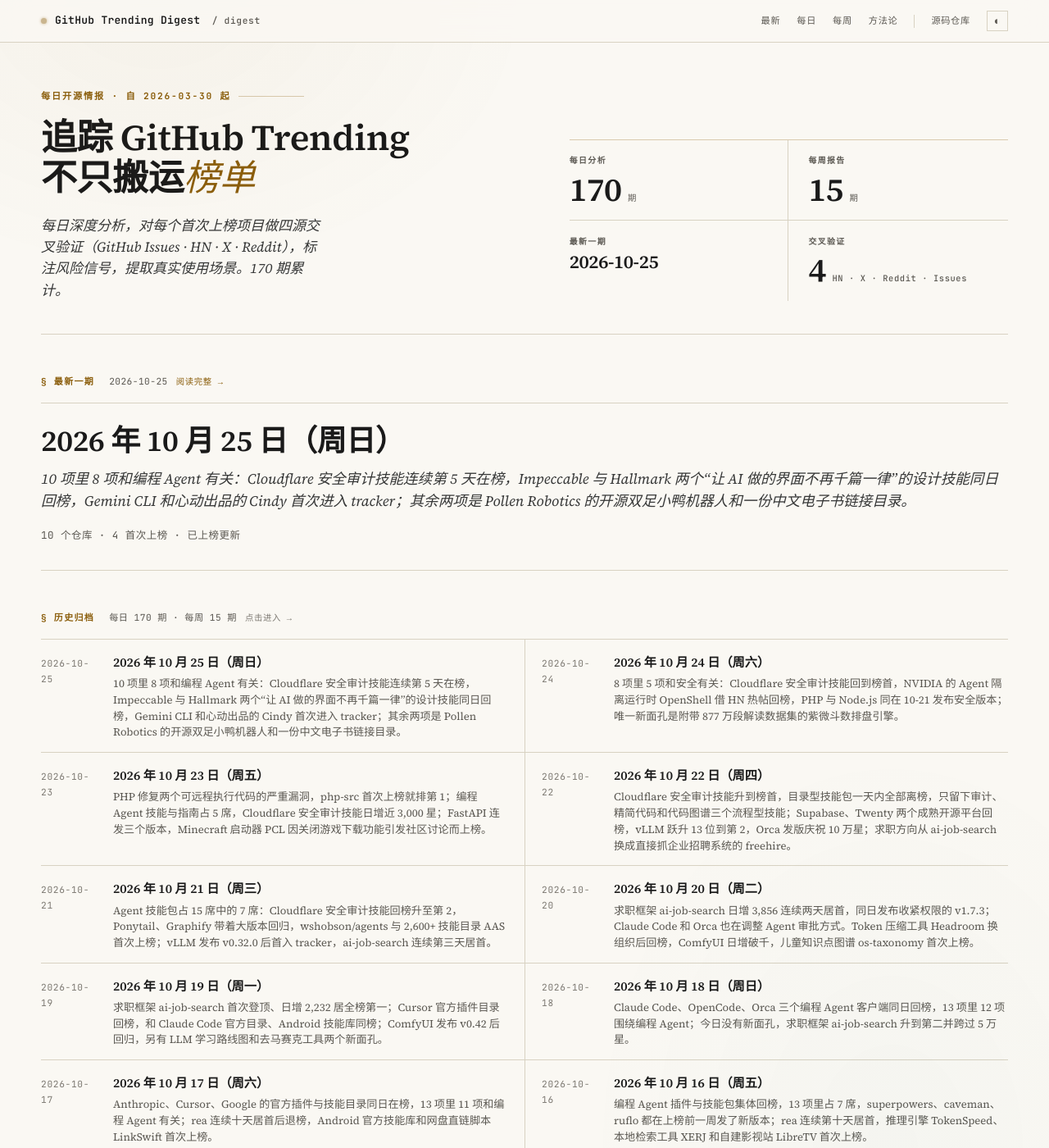
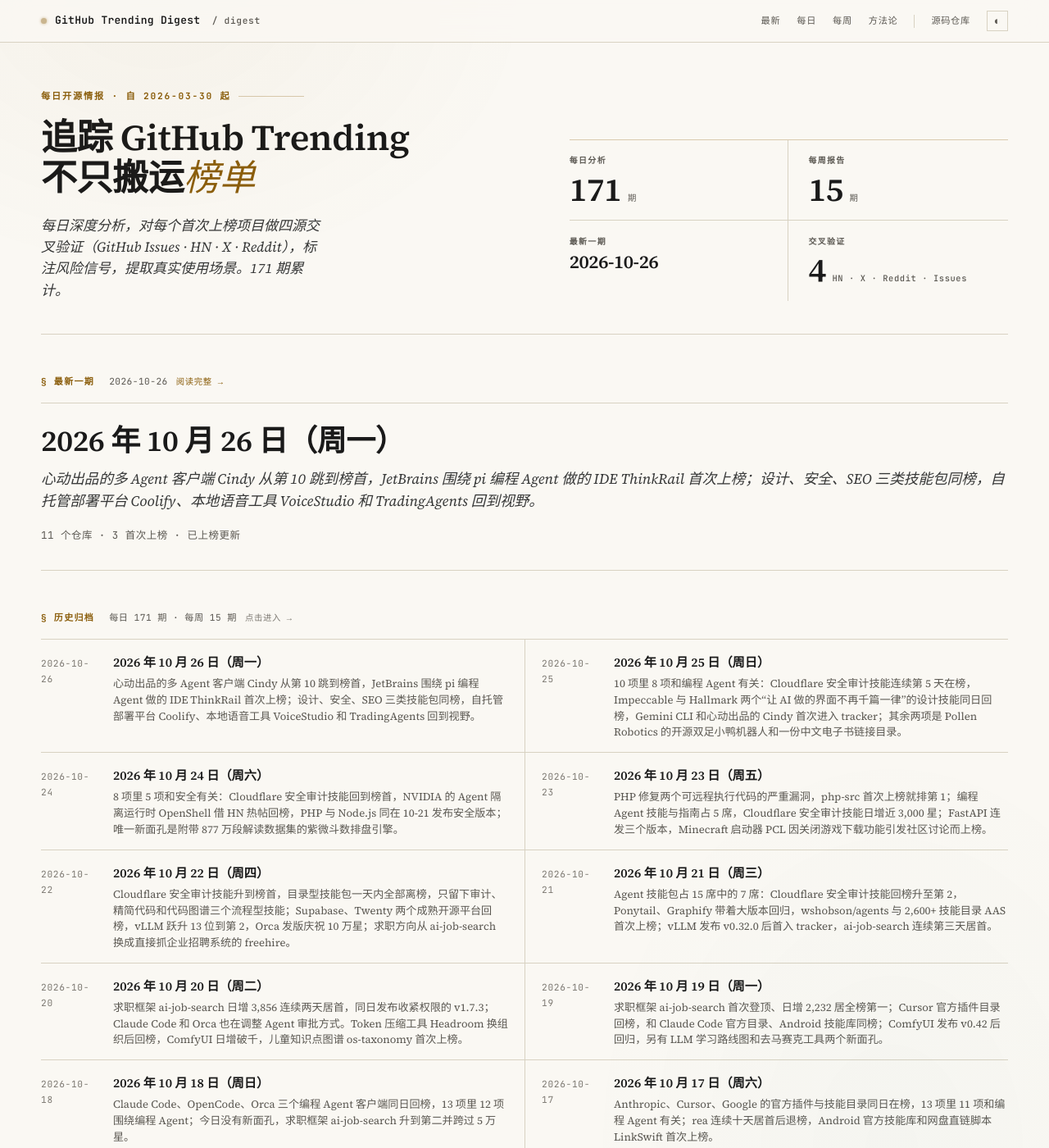
Before and after one commit to maxzyma/github-trending-digest, a Jekyll site: the page built from index.md, in a window 1280 px wide and 1400 px high. Shown: the whole window at 82% size. Built offline with Jekyll 4.4.1, drawn with Linux system fonts in a browser that asks for light colours; some of the changed lines change nothing that is shown; some of the changed text lies outside the part shown.

Commit message:
daily: 2026-10-26 public archive

```diff
--- /dev/null
+++ b/daily/2026-10-26-analysis.md
@@ -0,0 +1,166 @@
+---
+layout: daily
+date: 2026-10-26
+title: GitHub Trending 深度分析 — 2026 年 10 月 26 日（周一）
+subtitle: 心动出品的多 Agent 客户端 Cindy 从第 10 跳到榜首，JetBrains 围绕 pi 编程 Agent 做的 IDE ThinkRail 首次上榜；设计、安全、SEO 三类技能包同榜，自托管部署平台 Coolify、本地语音工具 VoiceStudio 和 TradingAgents 回到视野。
+total: 11
+new_count: 3
+new_repos:
+  - repo: JetBrains/thinkrail
+    stars: 1812
+    star_delta: 51
+    lang: TypeScript
+    source_strength: 中
+    risk_tags: ['stability', 'dependency', 'bus_factor', '安全隔离']
+  - repo: AgriciDaniel/claude-seo
+    stars: 20959
+    star_delta: 197
+    lang: Python
+    source_strength: 中
+    risk_tags: ['cost', 'dependency', 'bus_factor', 'vanity', '商业导流']
+updated_repos:
+  - repo: makecindy/cindy
+    change: ↑9
+    days_listed: 2
+  - repo: Nutlope/hallmark
+    change: ↑2
+    days_listed: 2
+  - repo: pbakaus/impeccable
+    change: ↑2
+    days_listed: 2
+  - repo: pollen-robotics/microduck
+    change: ↑2
+    days_listed: 2
+  - repo: cloudflare/security-audit-skill
+    change: ↓9
+    days_listed: 6
+---
+
+# GitHub Trending 深度分析 — 2026 年 10 月 26 日（周一）
+
+_心动出品的多 Agent 客户端 Cindy 从第 10 跳到榜首，JetBrains 围绕 pi 编程 Agent 做的 IDE ThinkRail 首次上榜；设计、安全、SEO 三类技能包同榜，自托管部署平台 Coolify、本地语音工具 VoiceStudio 和 TradingAgents 回到视野。_
+
+_项目总数: 11 | 首次上榜: 3 | 重新上榜: 3 | 已上榜更新: 5 | 数据源: https://github.com/trending_
+
+## 本日主线
+
+**主线一：榜单地图 — 编程 Agent 的技能包和客户端占 6 席，自托管工具占 2 席。** 今日分组：
+
+- **编程 Agent 技能包**（4 项）—— `Nutlope/hallmark`（↑2，#2，33,917 ⭐，+1,317）和 `pbakaus/impeccable`（↑2，#4，87,774 ⭐）两个设计技能，`cloudflare/security-audit-skill`（↓9，#10，47,010 ⭐，+2,878）安全审计技能，`AgriciDaniel/claude-seo`（NEW，#11，20,959 ⭐）SEO 审计技能
+- **Agent 客户端与 IDE**（2 项）—— `makecindy/cindy`（↑9，#1，4,942 ⭐，+675）把 Claude Code、Codex 装进同一个桌面和手机客户端，`JetBrains/thinkrail`（NEW，#8，1,812 ⭐）JetBrains 孵化的 pi 编程 Agent 专用 IDE
+- **自托管与本地化工具**（2 项）—— `debpalash/VoiceStudio`（RE，#3，86,946 ⭐，+1,592）本地运行的 ElevenLabs 替代品，`coollabsio/coolify`（NEW，#9，64,446 ⭐）可自托管的 Vercel / Heroku 替代平台
+- **其他方向**（3 项）—— `pollen-robotics/microduck`（↑2，#5）开源双足小鸭机器人，`TauricResearch/TradingAgents`（RE，#6，114,676 ⭐）多 Agent 炒股研究框架，`Renhuai123/ziwei-doushu`（RE，#7）紫微斗数排盘引擎
+
+和 10-25 的 10 项相比，留下 6 项。`NVIDIA/OpenShell`、`aws/agent-toolkit-for-aws`、`luongnv89/claude-howto`、`google-gemini/gemini-cli`、`jbiaojerry/ebook-treasure-chest` 五项离榜。新进的 5 项里 3 项是 RE：VoiceStudio 离榜一周后回来，ziwei-doushu 只离开一天，TradingAgents 上次在榜是 9-15。全榜日增合计约 9,200，security-audit-skill 一项占 31%。
+
+**主线二：技能包从“写代码”扩到“设计、安全、营销”等职能。** 今天 4 个技能包分别对应三个不同岗位的工作。设计侧 Impeccable 和 Hallmark 连续第 2 天同榜，Impeccable 10-24 发布 skill-v4.7.1，10-25 又合入 4 个检测规则修复（#1170、#1171、#1173）；Hallmark 10-22 的 v2 合并（#79）重做了主题展示页。安全侧 Cloudflare 的审计技能已连续在榜 6 天。新面孔是营销侧的 claude-seo：输入网址，由多个子 Agent 并行检查技术 SEO、结构化数据、AI 搜索可见度等，输出按优先级排列的修复清单，10-22 发布 v2.5.0。对读者来说，这说明技能包正在成为“把某个岗位的检查清单交给 Agent 跑”的通用载体；它们的效果仍取决于清单本身的质量和所依赖的外部数据。
+
+**主线三：Agent 外壳之争多了 IDE 厂商。** 昨天的主线是“一个外壳管多个 Agent”，今天 Cindy 从 #10 升到榜首，ThinkRail 首次上榜。两者路线不同：Cindy 不自己做编程 Agent，把 Claude Code、Codex 装进同一个工作区，10-22、10-23 连发 v0.1.114 和 v0.1.115，新增伙伴群聊轮流发言、私聊话题和引用；ThinkRail 由 JetBrains 孵化，只服务开源编程 Agent pi，把每个任务放进独立 git worktree 并行跑，编辑器、终端、diff 审阅放在同一界面。ThinkRail 10-24、10-25 在 Hacker News 上有两个讨论帖（184 分 / 135 评论、56 分 / 82 评论），评价正反都有。老牌 IDE 厂商亲自下场做 Agent 外壳，说明“管理多个并行 Agent”已被当成独立的产品形态。
+
+**主线四：自托管和“用订阅代替 API key”在成熟项目里回流。** Coolify 是 2021 年开始的自托管部署平台，10-23 发布 v4.5.0，加入服务器安全补丁自动更新（beta）、passkey 登录、全局监控页和文件浏览器。VoiceStudio 在本地完成声音克隆、配音和转写，10-23 发布 v0.5.7-beta.2，10-26 合入 Windows 原生 ROCm 安装（#3045）。TradingAgents 10-16 发布 v0.7.0，可以直接用 ChatGPT Plus / Pro 订阅额度运行，不再必须配置 API key。三者共同指向一个需求：把部署、语音、模型调用的成本和数据留在自己可控的范围内。
+
+**主线五：榜单解读提醒 — 排名和当日星数仍不对应，短龄项目需要结合社区反馈判断。** security-audit-skill 今日 +2,878 是全榜最高，却排在第 10；Cindy 只涨 675 排第 1，ThinkRail 涨 51 排第 8。GitHub Trending 的排序不是单纯按当日星数。几个短龄项目的星数与 subscribers 比偏高：Hallmark 约 506:1，Impeccable 约 446:1，security-audit-skill 约 267:1，ThinkRail 约 259:1，Cindy 约 235:1；claude-seo 约 130:1，热度主要来自 X 上的转发和技能合集文章，HN 只有一个 1 分的 Show HN。比值本身不足以下结论，详见各项目段。
+
+## NEW 首次上榜
+
+### [JetBrains/thinkrail](https://github.com/JetBrains/thinkrail) — NEW ⭐ 1,812（+51）| TypeScript | 信源：中
+
+**它是什么**: JetBrains 孵化器里的开源 IDE，专门给开源命令行编程 Agent “pi” 套一个图形界面。可以装成桌面应用，也可以用命令行启动后在浏览器里打开。不用注册新账号，登录 JetBrains AI 或沿用 pi 自己的鉴权即可。
+
+**解决什么问题**: 在终端里用编程 Agent，同时跑几个任务容易互相改乱代码，过程也只能翻终端日志。ThinkRail 给每个任务开一个独立的 git worktree，多个 Agent 并行工作不碰你自己的工作目录；编辑器、终端、diff 审阅都在一个窗口里，审阅意见可以直接发回给 Agent。项目意图写在 `SPEC.md` 里，Agent 会读取并维护，换会话不丢上下文。
+
+**谁在用、怎么用**（来自 Issues/HN）:
+- 个人开发者用 pi 并行开发几个分支，在同一界面审 diff、开 PR；HN 帖（50233294）里有人说“正是我缺的 pi 图形界面”，也有人认为 worktree 并行比 JetBrains 现有 IDE 的 AI 集成顺手。
+- 有外部用户请求上架 Windows 包管理器 winget（#477）；社区出现了让它托管 Claude Code 的 fork，以及把 WebView 移植到 Avalonia 的实验（HN 49992698）。
+- 目前没找到团队或企业落地的案例。
+
+**社区怎么评价**:
+- 正面: worktree 隔离加集中审阅的工作流被认为实用；JetBrains 出品让人对长期维护有一定预期。
+- 负面: HN 上有人指出 README 和官网明显由 AI 撰写；Agent 直接在本机运行，没有容器或沙箱；JetBrains 同时有 Air 和 ThinkRail 两条 Agent 产品线，方向显得分散。issue 里有 macOS 睡眠唤醒后终端卡死（#428，已关）、标题栏不符合原生风格（#346）、工作区不能自定义名称（#420）。
+- 健康度: 1,812 星、7 个 subscribers（约 259:1），105 fork，open issue 与 PR 合计 203 个。仓库建于 2026-07-08，今天仍有推送。提交集中在两位核心成员，最新版本是 v0.3.0-nightly.6（10-25），尚无正式版。
+
+**风险与争议**:
+- **stability**: 只有 nightly 版本；macOS 桌面版只支持 Apple Silicon，Linux 要求 Ubuntu 24.04 以上。
+- **dependency**: 只支持 pi 一个 Agent，接其他 Agent 要靠社区 fork。
+- **bus_factor**: 提交集中在两人，孵化器项目能否长期投入取决于 JetBrains 的产品取舍。
+- **安全隔离**: Agent 在本机直接执行命令，没有沙箱，需要使用者自己控制权限。
+
+**技术备注**: TypeScript，Apache-2.0。基于 git worktree 隔离任务，支持 Skills 与 MCP；桌面版和浏览器版共用一套前端。
+
+### [coollabsio/coolify](https://github.com/coollabsio/coolify) — NEW ⭐ 64,446（+152）| PHP | 知名老项目首入 tracker
+
+**它是什么**: 开源、可自托管的部署平台，定位是 Vercel、Heroku、Netlify 的替代品。装在自己的服务器上后，可以一键部署静态站、数据库、全栈应用和 360 多个现成服务。
+
+**近况**: 2021-01 开源，64,446 星、5,790 fork，open issue 与 PR 合计 363 个。版本节奏很密，10-21 连发 v4.3.24 和 v4.4.7，10-23 发布 v4.5.0：新增 Gitea 私有仓库部署（#12234）、按服务器自动打安全补丁（beta）、集群监控页（#11867、#12162）、应用和数据库的文件浏览器（#11518）、passkey 登录（#12154）和维护模式页（#12112）。星数与 subscribers 比约 330:1，作为大型成熟项目属于正常范围。
+
+**风险与争议**:
+- **stability**: 服务器补丁功能仍标为 beta，自动更新与重启要先在非生产机上验证。
+
+### [AgriciDaniel/claude-seo](https://github.com/AgriciDaniel/claude-seo) — NEW ⭐ 20,959（+197）| Python | 信源：中
+
+**它是什么**: 装进 Claude Code 的 SEO 审计工具包。给它一个网址，它会派出多个子 Agent 分别检查网站的技术 SEO、内容可信度（E-E-A-T）、结构化数据、在 AI 搜索里的可见度（GEO/AEO、llms.txt）、外链、本地 SEO、电商和多语言设置，最后汇总成按优先级排好的修复清单，可导出 PDF 或 Excel。
+
+**解决什么问题**: 过去做一次完整 SEO 体检，要么请代理商按项目收费，要么订阅每月几百美元的 SEO SaaS，再人工整理报告。claude-seo 想让 SEO 顾问或站长在自己的 Claude Code 里直接跑出诊断，再按需接入付费数据源补充排名和外链数据。
+
+**谁在用、怎么用**（来自 Issues/X/评测文章）:
+- 外部贡献者在补电商场景，例如 Shopify 全站爬取的 PR（#302）。
+- 有用户在接 DataForSEO 数据时发现上游 MCP 服务已升到 v3，仓库里 16 个文件引用的工具名已失效、成本表不准（#319）；也有人提出 Firecrawl 抓取层返回 500 时需要多供应商切换（#316）。
+- README 把目标用户定为做周度客户审计的 SEO 代理商、首次沟通现场出诊断的自由顾问，以及自查的本地商家和电商站点；作者自报用它运营的网站 12 周获得 10.8K 次 Search Console 点击，属于自述数据，未独立核实。
+
+**社区怎么评价**:
+- 正面: 多篇 Claude 技能合集文章把它列为覆盖最全的 SEO 技能包；X 上有法语开发者推荐（@CamilleRoux）。
+- 负面: 合集文章同时提到 DataForSEO 要付费、部分功能需要自己补齐；历史 issue 里有不能渲染单页应用（#11）、GEO 子 Agent 写进文档却没接入审计（#17）等问题，均已关闭。
+- 健康度: 20,959 星、161 subscribers（约 130:1），2,959 fork，open issue 与 PR 合计 52 个。仓库建于 2026-02-07，作者一人 348 次提交，第二名 13 次。大约两周一个版本，最新 v2.5.0（10-22）。HN 只有作者自己发的 Show HN（1 分、0 评论），Reddit 没有找到专门讨论。
+
+**风险与争议**:
+- **cost**: 完整审计会让 5 个子 Agent 跑 Opus，明显消耗 Claude 套餐额度；DataForSEO、Firecrawl 等扩展都要自带付费账号。
+- **dependency**: 依赖第三方 MCP 与抓取 API，上游改版就会失效（#319、#316）。
+- **bus_factor**: 维护几乎全靠作者一人。
+- **vanity**: 热度主要来自 X 转发和合集文章，HN、Reddit 没有独立讨论，星数需要谨慎解读。
+- **商业导流**: README 推广作者的付费社区，会员可提前拿到新功能版本；公开版本身是 MIT 免费。
+
+**技术备注**: Python + Claude Code 技能 / 子 Agent 结构，26 个子技能、19 个子 Agent，9 个可选扩展接实时 SEO 数据。MIT 许可。
+
+## RE 回归项目
+
+### debpalash/VoiceStudio — RE（#3，上次上榜 2026-10-19）
+
+- **Stars**: 86,946（今日 +1,592，较 10-19 在榜时的 75,512 累计 +11,434）
+- **更新**: 10-23 发布 v0.5.7-beta.2，10-24 发布对应移动端版本。10-25 合入工作流页面重做（#3464，模板选择、画布步骤面板和步骤检查器），10-26 加入 Windows 原生 ROCm 安装选项（#3045），AMD 显卡用户在 Windows 上也能本地跑模型。
+
+### TauricResearch/TradingAgents — RE（#6，上次上榜 2026-09-15）
+
+- **Stars**: 114,676（今日 +381，较 9-15 在榜时的 106,300 累计 +8,376）
+- **更新**: 10-03 发布 v0.6.0，10-16 发布 v0.7.0。v0.7.0 新增 `chatgpt` 提供方，可以用 ChatGPT Plus / Pro 订阅运行，不再必须配置 API key（#1194、#1475）；回测改为从每次决策后的第一个收盘价开始计分，启动时会提示有新版本。
+
+### Renhuai123/ziwei-doushu — RE（#7，上次上榜 2026-10-24）
+
+- **Stars**: 7,661（今日 +199，较 10-24 的 7,076 增加 +585）
+- **更新**: 10-20 把星曜亮度默认值改为《斗数全书》体系并补齐杂曜亮度（#43），流派相关文件统一改为 `school-*` 命名（#44）；10-24 的三次提交只调整 README 开头结构（#46–#48）。
+
+## 已上榜项目更新
+
+### makecindy/cindy — ↑9（连续上榜 2 天，#1）
+
+- **Stars**: 4,942（今日 +675，较 10-25 的 4,126 增加 +816）
+- **更新**: 10-22、10-23 连发 v0.1.114 和 v0.1.115，新增伙伴群聊按顺序轮流回答、私聊消息展开成话题和引用回复、聊天头部集中显示待办和成品文件。10-25 合入多项修复，包括冷启动鉴权超时（#6273）和 Codex 超大图片处理（#7130）。
+
+### Nutlope/hallmark — ↑2（连续上榜 2 天，#2）
+
+- **Stars**: 33,917（今日 +1,317，较 10-25 的 32,206 增加 +1,711）
+- **更新**: 无新提交，最近一次仍是 10-22 的 v2 合并（#79）：新增 Dusk 等主题展示页和社交分享卡片，配方文件移出仓库。
+
+### pbakaus/impeccable — ↑2（连续上榜 2 天，#4）
+
+- **Stars**: 87,774（今日 +1,092，较 10-25 的 86,461 增加 +1,313）
+- **更新**: 10-24 发布 skill-v4.7.1 与检测引擎 0.1.17；10-25 合入 4 个修复：表格行条纹检测漏掉重置样式和边框条纹（#1164），圆角规则只判断纯长度值（#1171），引擎发布改为先建草稿（#1170），项目 token 优先从文件所在包解析（#1173）。
+
+### pollen-robotics/microduck — ↑2（连续上榜 2 天，#5）
+
+- **Stars**: 11,701（今日 +647，较 10-25 的 11,025 增加 +676）
+- **更新**: 主分支最近的正式发布仍是 10-19 的 0.17.8；10-24、10-25 有两个开发版 daemon 预发布（踢腿动作、地面抓取实验），主分支无新合并。
+
+### cloudflare/security-audit-skill — ↓9（连续上榜 6 天，#10）
+
+- **Stars**: 47,010（今日 +2,878，较 10-25 的 44,681 增加 +2,329）
+- **更新**: 无显著更新，最近一次提交仍是 9-14。日增仍是全榜最高，排名却从第 1 落到第 10。
--- /dev/null
+++ b/daily/2026-10-26.md
@@ -0,0 +1,17 @@
+# GitHub Trending 每日榜单 — 2026 年 10 月 26 日（周一）
+
+| # | 项目 | Stars | 今日 | 排名变化 |
+|---|------|-------|------|---------|
+| 1 | [makecindy/cindy](https://github.com/makecindy/cindy) | 4,942 | +675 | ↑9 |
+| 2 | [Nutlope/hallmark](https://github.com/Nutlope/hallmark) | 33,917 | +1,317 | ↑2 |
+| 3 | [debpalash/VoiceStudio](https://github.com/debpalash/VoiceStudio) | 86,946 | +1,592 | RE |
+| 4 | [pbakaus/impeccable](https://github.com/pbakaus/impeccable) | 87,774 | +1,092 | ↑2 |
+| 5 | [pollen-robotics/microduck](https://github.com/pollen-robotics/microduck) | 11,701 | +647 | ↑2 |
+| 6 | [TauricResearch/TradingAgents](https://github.com/TauricResearch/TradingAgents) | 114,676 | +381 | RE |
+| 7 | [Renhuai123/ziwei-doushu](https://github.com/Renhuai123/ziwei-doushu) | 7,661 | +199 | RE |
+| 8 | [JetBrains/thinkrail](https://github.com/JetBrains/thinkrail) | 1,812 | +51 | NEW |
+| 9 | [coollabsio/coolify](https://github.com/coollabsio/coolify) | 64,446 | +152 | NEW |
+| 10 | [cloudflare/security-audit-skill](https://github.com/cloudflare/security-audit-skill) | 47,010 | +2,878 | ↓9 |
+| 11 | [AgriciDaniel/claude-seo](https://github.com/AgriciDaniel/claude-seo) | 20,959 | +197 | NEW |
+
+> 数据源：<https://github.com/trending> · 抓取于 2026-10-26
--- a/index.md
+++ b/index.md
@@ -48,6 +48,7 @@
 
 ## Daily Analysis
 
+- [2026-10-26](daily/2026-10-26-analysis) — 心动出品的多 Agent 客户端 Cindy 从第 10 跳到榜首，JetBrains 围绕 pi 编程 Agent 做的 IDE ThinkRail 首次上榜；设计、安全、SEO 三类技能包同榜，自托管部署平台 Coolify、本地语音工具 VoiceStudio 和 TradingAgents 回到视野。
 - [2026-10-25](daily/2026-10-25-analysis) — 10 项里 8 项和编程 Agent 有关：Cloudflare 安全审计技能连续第 5 天在榜，Impeccable 与 Hallmark 两个“让 AI 做的界面不再千篇一律”的设计技能同日回榜，Gemini CLI 和心动出品的 Cindy 首次进入 tracker；其余两项是 Pollen Robotics 的开源双足小鸭机器人和一份中文电子书链接目录。
 - [2026-10-24](daily/2026-10-24-analysis) — 8 项里 5 项和安全有关：Cloudflare 安全审计技能回到榜首，NVIDIA 的 Agent 隔离运行时 OpenShell 借 HN 热帖回榜，PHP 与 Node.js 同在 10-21 发布安全版本；唯一新面孔是附带 877 万段解读数据集的紫微斗数排盘引擎。
 - [2026-10-23](daily/2026-10-23-analysis) — PHP 修复两个可远程执行代码的严重漏洞，php-src 首次上榜就排第 1；编程 Agent 技能与指南占 5 席，Cloudflare 安全审计技能日增近 3,000 星；FastAPI 连发三个版本，Minecraft 启动器 PCL 因关闭游戏下载功能引发社区讨论而上榜。
```
